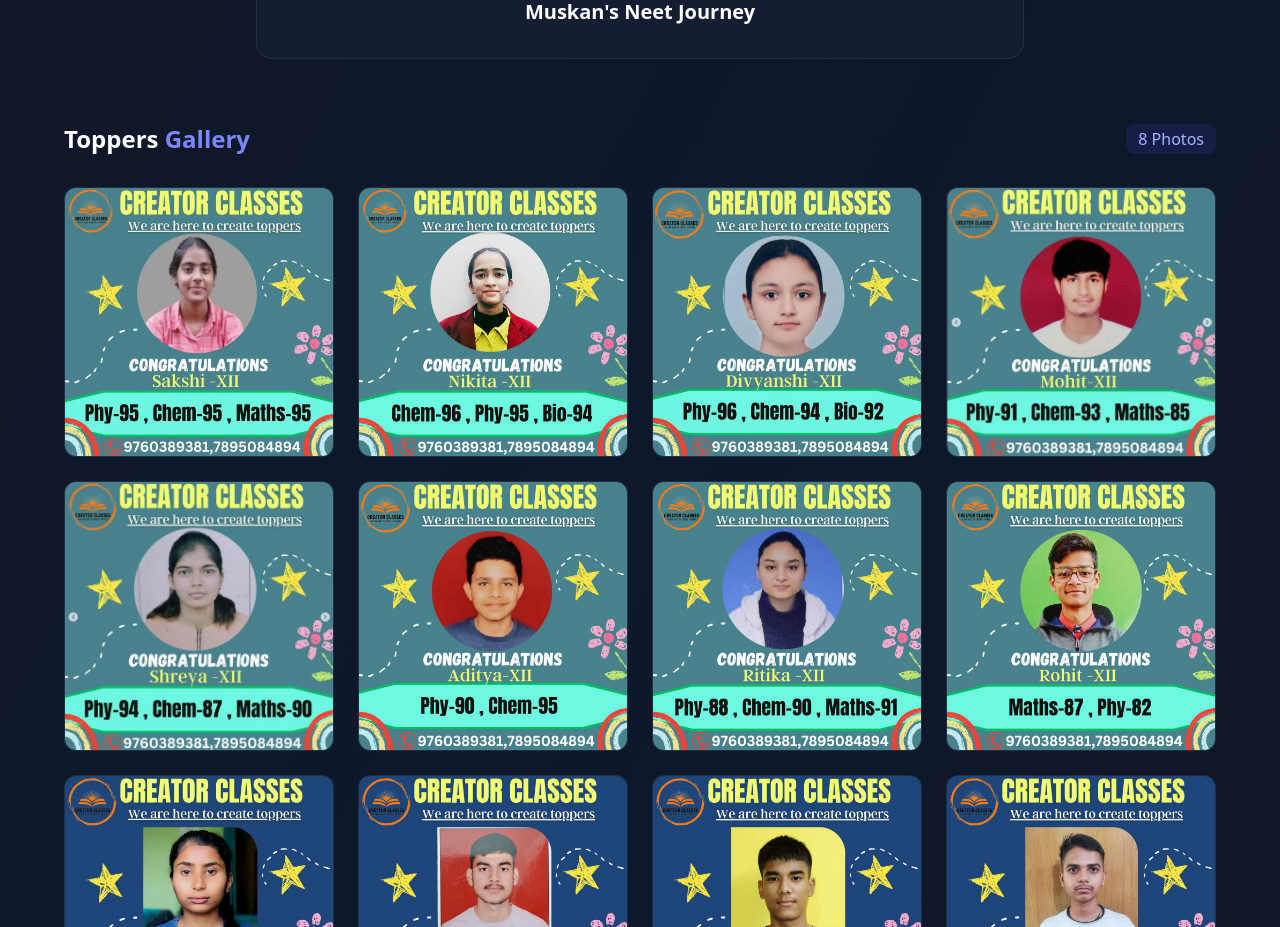
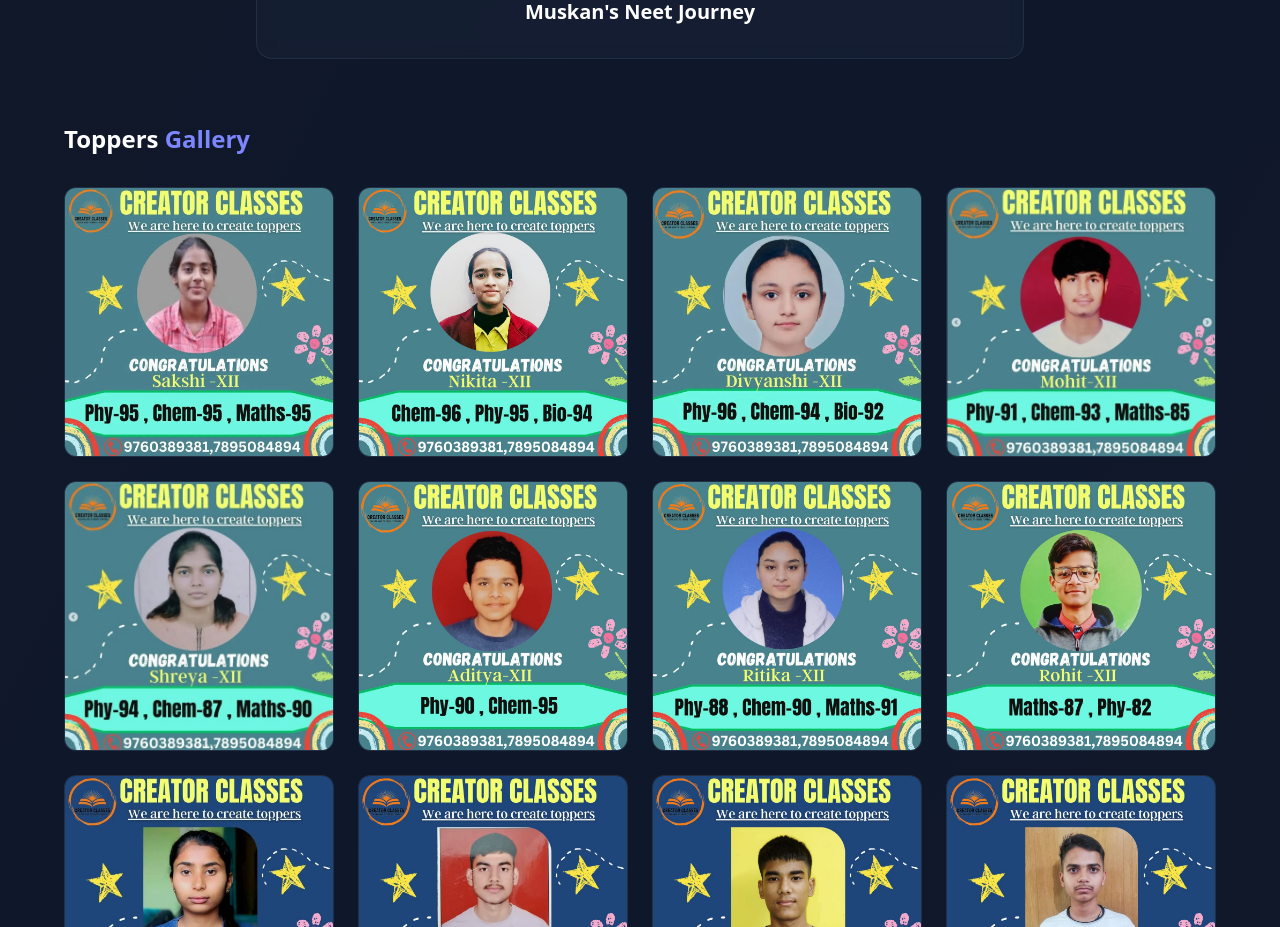
Before and after one commit to Himanshupanwarrr12/Creator-Classes, a React (Vite) app: page /results in a window 1280 px wide. Shown: the part 880-1807 px from the top of the page. Built offline with nearby package versions, Linux system fonts and the light colour scheme.

Commit message:
some minor fixed

```diff
--- a/src/pages/Results.jsx
+++ b/src/pages/Results.jsx
@@ -68,9 +68,7 @@
             <h2 className="text-xl md:text-2xl font-bold text-white mb-3 sm:mb-0">
               Toppers <span className="text-indigo-400">Gallery</span>
             </h2>
-            <div className="text-indigo-300">
-              <span className="bg-indigo-900/30 px-3 py-1 rounded-lg text-sm md:text-base">8 Photos</span>
-            </div>
+
           </div>
 
           <div className="grid grid-cols-2 sm:grid-cols-3 md:grid-cols-4 gap-4 md:gap-6">
```
